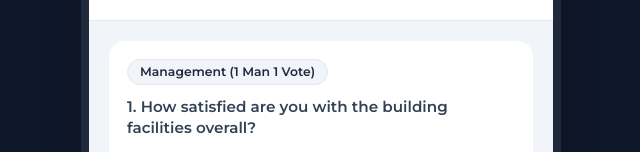
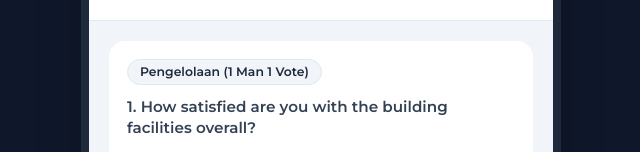
Before and after one commit to ProgrammerMuda/Quick-Voting-Mobile, a React (Vite) app: page / in a window 1280 px wide. Both pictures are taken after a click on the button "Vote Now". Shown: the part 254-406 px from the top of the page, without its empty margins (319-959 px from the left). Built offline with nearby package versions, Linux system fonts and the light colour scheme.

Commit message:
fix: remove clickable behavior from question type badge and revert labels to Indonesian

```diff
--- a/src/components/Poll/PollQuestion.jsx
+++ b/src/components/Poll/PollQuestion.jsx
@@ -98,13 +98,12 @@ export default function PollQuestion({
         <Chip
           label={
             isNppCategory
-              ? 'Ownership (NPP)'
+              ? 'Kepemilikan (NPP)'
               : isPengelolaan
-              ? 'Management (1 Man 1 Vote)'
-              : 'Residency (1 Man 1 Vote)'
+              ? 'Pengelolaan (1 Man 1 Vote)'
+              : 'Penghunian (1 Man 1 Vote)'
           }
           size="small"
-          onClick={isNppCategory ? () => setShowNppModal(true) : undefined}
           sx={{
             height: 26,
             fontSize: '0.775rem',
@@ -114,15 +113,7 @@ export default function PollQuestion({
             border: `1px solid ${prelineColors.slate[200]}`,
             borderRadius: '100px',
             px: 0.5,
-            cursor: isNppCategory ? 'pointer' : 'default',
-            userSelect: 'none',
             '& .MuiChip-label': { px: 1 },
-            '&:active': isNppCategory
-              ? {
-                  transform: 'scale(0.96)',
-                  backgroundColor: prelineColors.slate[200],
-                }
-              : undefined,
           }}
         />
 
```
